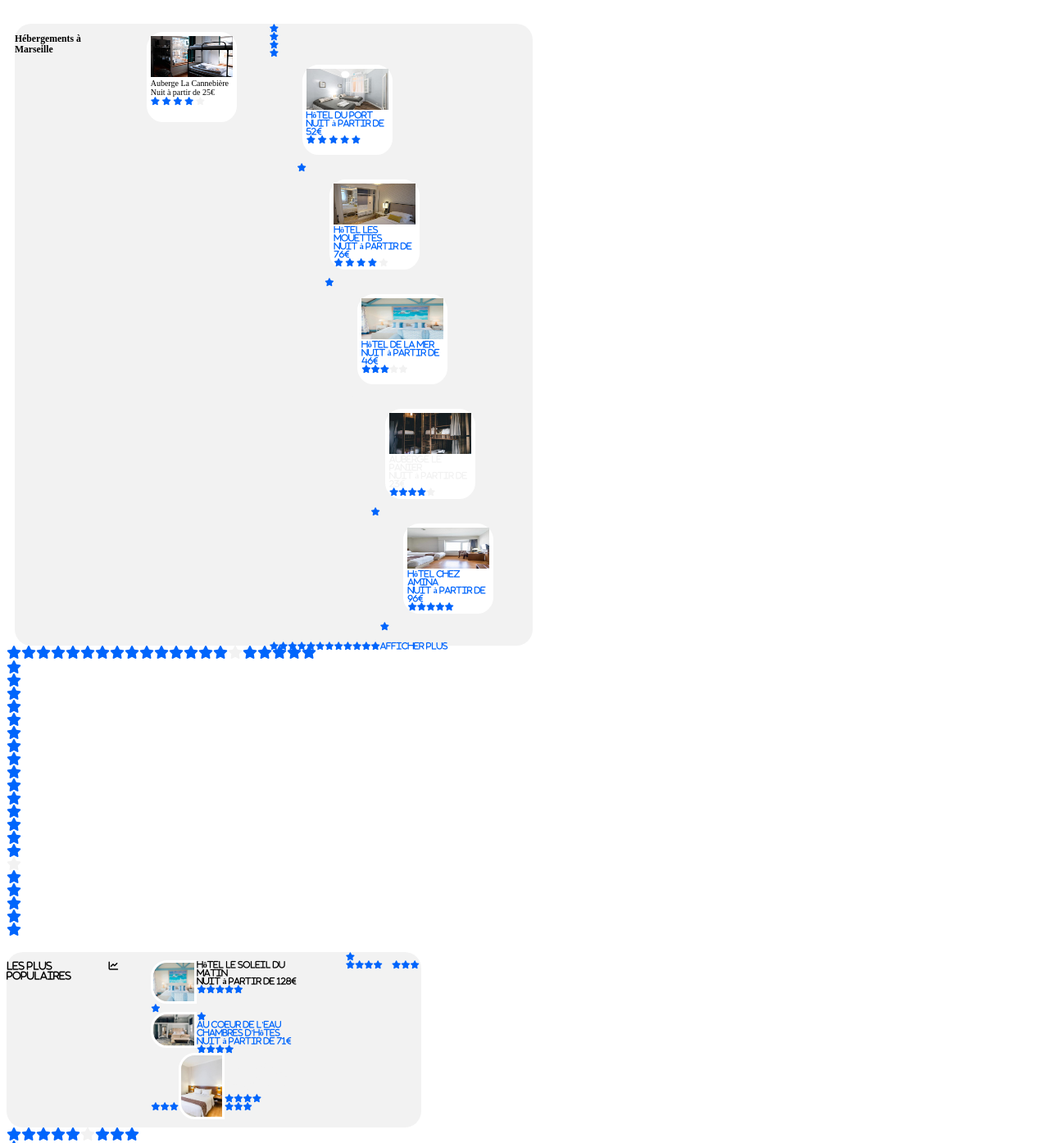
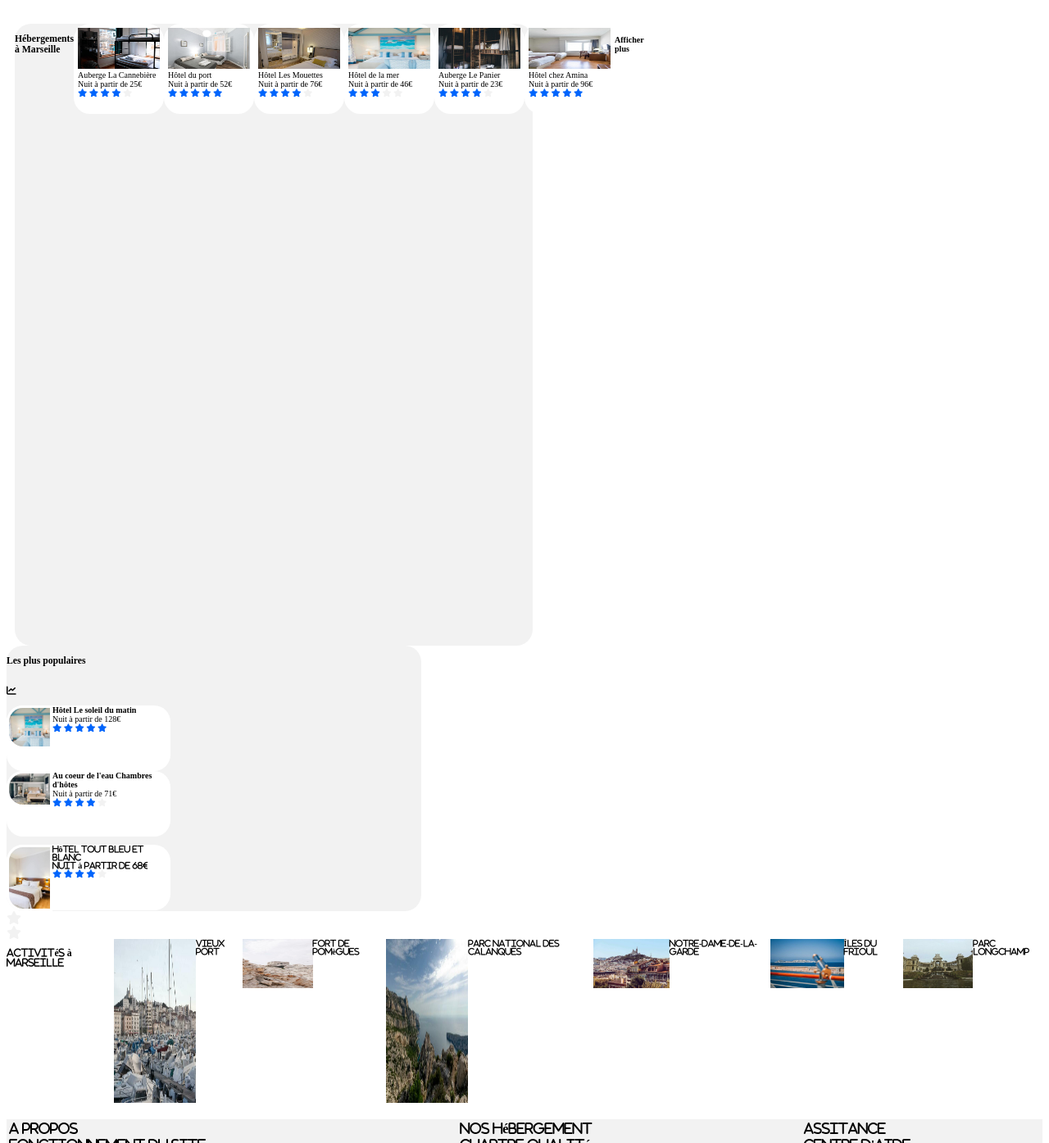
Before and after one commit to ajagen94/AjagenRamsamy_2_07072021, a plain HTML site: page index.html in a window 1280 px wide. Shown: the part 320-1715 px from the top of the page at 82% size. Drawn offline with Linux system fonts and the light colour scheme; a web font is replaced by a local one.

Commit message:
disposition flexbox css

```diff
--- a/css/styles.css
+++ b/css/styles.css
@@ -1,7 +1,7 @@
         @font-face {
                 font-family: 'Raleway';
-                src: url(raleway/Raleway-Regular.ttf);
-        }
+                src: url(raleway/Raleway-Regular.ttf);}
+
         body{background-color:white;font-family:Raleway;}
 
         #conteneur{ width:100%;margin:auto;}
@@ -9,41 +9,37 @@
         #haut{          display:flex;
                         height: 50px;
                         width: 10%;
+                        margin-left: 20px;
                         margin-bottom:30px;
                         background-color: white;}
 
         #liens{         display:flex;
-                        flex-direction: :row-reverse;
                         float: left;
                         width:auto;
                         text-align:center;
-                        margin-top:10px;
+                        margin-left:500px;
+                        margin-top:20px;
                         margin-right:20px;}
 
 
-        #liens a{
-
-                                text-align:center;
-                                font-size:24px;
+        #liens a{       text-align:center;
+                        font-size:15px;
                         width:auto;
-
-                                margin-top: auto;
-                                margin-left:20%;
-                                margin-right:10px;
-
-                                background-color:white;
-                            }
+                        margin-left: 20px;
+                        margin-right:20px;
+                        background-color:white;}
 
         #liens a:hover{border-top:solid 3px #0065FC;}
+
         #liens a:focus{border-top:solid 3px #0065FC;}
 
 
         a:visited{color: #0065FC;}
 
-        #lien1#lien3{color:#0065FC}
-        #lien2{color:black}
+        #lien1#lien3{color:#0065FC;}
+        #lien2{color:black;}
 
-        #button{        border:solid 1px #F2F2F2 }
+        #button{        border:solid 1px #F2F2F2;}
 
 
         #localisation { color:black;
@@ -53,7 +49,10 @@
                         background-color:#F2F2F2;
                         border-top-left-radius: 20px;
                         border-bottom-left-radius: 20px;}
-        #search         {width: auto;height: auto;}
+
+        #search         {width: auto;
+                        height: auto;}
+
         #recherche{     border-top-right-radius:20px;
                         border-bottom-right-radius: 20px;
                         width:30px;
@@ -61,7 +60,7 @@
                         color:white;
                         background-color:#0065FC;}
 
-        #logo{          color: #0065FC;
+        .logo{          color: #0065FC;
                         margin-left: 20px;
                         border:solid 1px #Deebff;
                         border-radius: 70% 70% 70% 70%;
@@ -86,6 +85,7 @@
 
 
         #milieu{        display:flex;
+
                         height:759px;
                         margin-top: 50px;
                         margin-left:10px;
@@ -96,35 +96,42 @@
                         background-color: #F2F2F2;
                         color: black;}
 
-        .imageheberge{         width:100px;
+        .imageheberge{  width:100px;
                         height: 50px;}
 
-        .border1{       border: solid 5px white;
+        .element {      border: solid 5px white;
                         border-radius: 20px;
                         background-color: white;
-                                width:100px;
-                                height:100px}
-
+                        width:150px;
+                        height:100px;}
 
 
         #articlecote{   display:flex;
+                        flex-direction: column;
                         width: 40%;
                         font-size:10px;
-                        margin-top: 20px;
-                        margin-left: 0px;
+
                         border-radius: 20px;
                         background-color: #F2F2F2;
                         color: black;}
 
+        .element2{      background-color: white;
+                        border-radius: 20px;
+                        color: black;
+                        width: 200px;
+                        height: 80px;}
+
+
 
         .flottant{      float: left;
                         width:50px;
+
                         border: solid 3px white;
                         border-top-left-radius: 20px;
                         border-bottom-left-radius: 20px;}
 
-        #etoilebleu{    color: #0065FC;}
-        #etoilegrise{   color:#F2F2F2;}
+        .etoilebleu{    color: #0065FC;}
+        .etoilegrise{   color:#F2F2F2;}
 
 
 
@@ -133,12 +140,14 @@
                         box-shadow: 6px 6px 6px #F2F2F2;
                         background-color: white;}
 
-        #figure{        text-align: center;}
+        #figure{        text-align: center;
+                        background-color: white;}
 
 
         #articlebas{    border: #F2F2F2;
                         display:flex;
-                        font-size: 10px;}
+                        font-size: 10px;
+                        color:black;}
 
 
         .imgactiv{      width:100px;
@@ -147,10 +156,10 @@
                         height: 200px;}
 
 
-        #bas{   height:200px;
+        #plan{          height:200px;
                         text-align:justify;
                         background-color:#F2F2F2;
-                width:100%
+                        width:100%;
                         margin-top: 20px;
                         color:black;}
 
--- a/index.html
+++ b/index.html
@@ -1,5 +1,6 @@
 <!DOCTYPE html>
 <html>
+
 <head>
     <meta charset="UTF-8">
     <link rel="stylesheet" type="text/css" href="./css/styles.css">
@@ -37,15 +38,17 @@
             <div id="saisie">
 
                 <form>
-            <i class="fas fa-map-marker-alt" id="localisation"></i><input type="search" placeholder="Marseille, France" size="20"><mot id="recherche">Rechercher</mot><br>
+                    <i class="fas fa-map-marker-alt" id="localisation"></i><input type="search"
+                        placeholder="Marseille, France" size="20">
+                    <mot id="recherche">Rechercher</mot><br>
                 </form>
             </div>
 
-            <p><b>Filtres   </b>
-                                <i class="fas fa-money-bill-wave" id="logo"></i><input type="button" value="Economique" class="filtre">
-                                <i class="fas fa-child" id="logo"></i><input type="button" value="Familial" class="filtre">
-                                <i class="fas fa-heart" id="logo"></i><input type="button" value="Romantique" class="filtre">
-                                <i class="fas fa-dog" id="logo"></i><input type="button" value="Animaux Autorisés" class="filtre"><br>
+            <p><b>Filtres </b>
+                <i class="fas fa-money-bill-wave logo"></i><input type="button" value="Economique" class="filtre">
+                <i class="fas fa-child logo"></i><input type="button" value="Familial" class="filtre">
+                <i class="fas fa-heart logo"></i><input type="button" value="Romantique" class="filtre">
+                <i class="fas fa-dog logo"></i><input type="button" value="Animaux Autorisés" class="filtre"><br>
                 <i class="fas fa-info" id="info"></i>Plus de 500 logements sont disponibles dans cette ville
             </p>
         </header>
@@ -53,32 +56,57 @@
 
 
         <article>
-        <div id="milieu"><p>
+            <div id="milieu">
                 <H3 id="heberge">Hébergements à Marseille</H3>
-                <figure class="border1"><img src="./images/hebergements/4_small/marcus-loke-WQJvWU_HZFo-unsplash.jpg" alt="chambre cannebiere" class="imageheberge"><figcaption>Auberge La Cannebière<br>Nuit à partir de 25€<br>
-                                                                                                                                                                                            <i class="fas fa-star" id="etoilebleu">
-                                                                                                                                                                                                <i class="fas fa-star" id="etoilebleu">
-                                                                                                                                                                                                    <i class="fas fa-star" id="etoilebleu">
-                                                                                                                                                                                                        <i class="fas fa-star" id="etoilebleu">
-                                                                                                                                                                                                            <i class="fas fa-star" id="etoilegrise"></i></figcaption></figure>
-                <figure class="border1"><img src="./images/hebergements/4_small/fred-kleber-gTbaxaVLvsg-unsplash.jpg" alt="chambre port" class="imageheberge"><figcaption>Hôtel du port<br>Nuit à partir de 52€<br
-                                                                                                                                                                            ><i class="fas fa-star" id="etoilebleu">
-                                                                                                                                                                                <i class="fas fa-star" id="etoilebleu">
-                                                                                                                                                                                    <i class="fas fa-star" id="etoilebleu">
-                                                                                                                                                                                        <i class="fas fa-star" id="etoilebleu">
-                                                                                                                                                                                            <i class="fas fa-star" id="etoilebleu"></i></figcaption></figure>
-                <figure class="border1"><img src="./images/hebergements/4_small/reisetopia-B8WIgxA_PFU-unsplash.jpg" alt="chambre mouette" class="imageheberge"><figcaption>Hôtel Les Mouettes<br>Nuit à partir de 76€<br>
-                                                                                                                                                                                <i class="fas fa-star" id="etoilebleu">
-                                                                                                                                                                                    <i class="fas fa-star" id="etoilebleu">
-                                                                                                                                                                                        <i class="fas fa-star" id="etoilebleu">
-                                                                                                                                                                                            <i class="fas fa-star" id="etoilebleu">
-                                                                                                                                                                                                <i class="fas fa-star" id="etoilegrise"></i></figcaption></figure>
-                <figure class="border1"><img src="./images/hebergements/4_small/annie-spratt-Eg1qcIitAuA-unsplash.jpg" alt="chambre mer" class="imageheberge"><figcaption>Hôtel de la mer<br>Nuit à partir de 46€<br><i class="fas fa-star" id="etoilebleu"><i class="fas fa-star" id="etoilebleu"><i class="fas fa-star" id="etoilebleu"><i class="fas fa-star" id="etoilegrise"><i class="fas fa-star" id="etoilegrise"></i></figcaption></figure>
-                <figure class="border1"><img src="./images/hebergements/4_small/nicate-lee-kT-ZyaiwBe0-unsplash.jpg" alt="chambre panier" class="imageheberge"><figcaption>Auberge Le Panier<br>Nuit à partir de 23€<br><i class="fas fa-star" id="etoilebleu"><i class="fas fa-star" id="etoilebleu"><i class="fas fa-star" id="etoilebleu"><i class="fas fa-star" id="etoilebleu"><i class="fas fa-star" id="etoilegrise"></i></figcaption></figure>
-                <figure class="border1"><img src="./images/hebergements/4_small/febrian-zakaria-M6S1WvfW68A-unsplash.jpg" alt="chambre amina" class="imageheberge"><figcaption>Hôtel chez Amina<br>Nuit à partir de 96€<br><i class="fas fa-star" id="etoilebleu"><i class="fas fa-star" id="etoilebleu"><i class="fas fa-star" id="etoilebleu"><i class="fas fa-star" id="etoilebleu"><i class="fas fa-star" id="etoilebleu"></i></figcaption></figure>
+                <div class="element"><img src="./images/hebergements/4_small/marcus-loke-WQJvWU_HZFo-unsplash.jpg" alt="chambre cannebiere" class="imageheberge">
+                    Auberge La Cannebière<br>Nuit à partir de 25€<br>
+                        <i class="fas fa-star etoilebleu"></i>
+                            <i class="fas fa-star etoilebleu"></i>
+                                <i class="fas fa-star etoilebleu"></i>
+                                    <i class="fas fa-star etoilebleu"></i>
+                                        <i class="fas fa-star etoilegrise"></i>
+                </div>
+                <div class="element"><img src="./images/hebergements/4_small/fred-kleber-gTbaxaVLvsg-unsplash.jpg" alt="chambre port" class="imageheberge">
+                    Hôtel du port<br>Nuit à partir de 52€<br>
+                        <i class="fas fa-star etoilebleu"></i>
+                            <i class="fas fa-star etoilebleu"></i>
+                                <i class="fas fa-star etoilebleu"></i>
+                                    <i class="fas fa-star etoilebleu"></i>
+                                        <i class="fas fa-star etoilebleu"></i>
+                </div>
+                <div class="element"><img src="./images/hebergements/4_small/reisetopia-B8WIgxA_PFU-unsplash.jpg" alt="chambre mouette" class="imageheberge">
+                    Hôtel Les Mouettes<br>Nuit à partir de 76€<br>
+                        <i class="fas fa-star etoilebleu"></i>
+                            <i class="fas fa-star etoilebleu"></i>
+                                <i class="fas fa-star etoilebleu"></i>
+                                    <i class="fas fa-star etoilebleu"></i>
+                                        <i class="fas fa-star etoilegrise"></i>
+                </div>
+                <div class="element"><img src="./images/hebergements/4_small/annie-spratt-Eg1qcIitAuA-unsplash.jpg" alt="chambre mer" class="imageheberge">
+                    Hôtel de la mer<br>Nuit à partir de 46€<br>
+                        <i class="fas fa-star etoilebleu"></i>
+                            <i class="fas fa-star etoilebleu"></i>
+                                <i class="fas fa-star etoilebleu"></i>
+                                    <i class="fas fa-star etoilegrise"></i>
+                                        <i class="fas fa-star etoilegrise"></i>
+                </div>
+                <div class="element"><img src="./images/hebergements/4_small/nicate-lee-kT-ZyaiwBe0-unsplash.jpg" alt="chambre panier" class="imageheberge">
+                    Auberge Le Panier<br>Nuit à partir de 23€<br>
+                        <i class="fas fa-star etoilebleu"></i>
+                            <i class="fas fa-star etoilebleu"></i>
+                                <i class="fas fa-star etoilebleu"></i>
+                                    <i class="fas fa-star etoilebleu"></i>
+                                        <i class="fas fa-star etoilegrise"></i>
+                </div>
+                <div class="element"><img src="./images/hebergements/4_small/febrian-zakaria-M6S1WvfW68A-unsplash.jpg" alt="chambre amina" class="imageheberge">
+                    Hôtel chez Amina<br>Nuit à partir de 96€<br>
+                        <i class="fas fa-star etoilebleu"></i>
+                            <i class="fas fa-star etoilebleu"></i>
+                                <i class="fas fa-star etoilebleu"></i>
+                                    <i class="fas fa-star etoilebleu"></i>
+                                        <i class="fas fa-star etoilebleu"></i>
+                </div>
                 <H4>Afficher plus</H4>
-
-                </p>
             </div>
         </article>
 
@@ -88,14 +116,32 @@
 
 
         <aside>
-        <div id="articlecote"><p>
-            <H3>Les plus populaires</H3><H3><i class="fas fa-chart-line"></i></H3>
-            <figure>
-            <img src="./images/hebergements/4_small/annie-spratt-Eg1qcIitAuA-unsplash.jpg" alt="chambre soleil" class="flottant" ><figcaption><b>Hôtel Le soleil du matin</b><br>Nuit à partir de 128€<br><i class="fas fa-star" id="etoilebleu"><i class="fas fa-star" id="etoilebleu"><i class="fas fa-star" id="etoilebleu"><i class="fas fa-star" id="etoilebleu"><i class="fas fa-star" id="etoilebleu"></i></figcaption>
-            <img src="./images/hebergements/4_small/aw-creative-VGs8z60yT2c-unsplash.jpg" alt="chambre hot" class="flottant" ><figcaption><b>Au coeur de l'eau Chambres d'hôtes</b><br>Nuit à partir de 71€<br><i class="fas fa-star" id="etoilebleu"><i class="fas fa-star" id="etoilebleu"><i class="fas fa-star" id="etoilebleu"><i class="fas fa-star" id="etoilebleu"><i class="fas fa-star" id="etoilegrise"></figcaption>
-            <img src="./images/hebergements/4_small/febrian-zakaria-sjvU0THccQA-unsplash.jpg" alt="chambre bleu" class="flottant" ><figcaption><b>Hôtel Tout bleu et Blanc</b><br>Nuit à partir de 68€<br><i class="fas fa-star" id="etoilebleu"><i class="fas fa-star" id="etoilebleu"><i class="fas fa-star" id="etoilebleu"><i class="fas fa-star" id="etoilebleu"><i class="fas fa-star" id="etoilegrise"></i></figcaption>
-            </figure>
-            </p>
+            <div id="articlecote">
+                <H3>Les plus populaires</H3>
+                <H3><i class="fas fa-chart-line"></i></H3>
+
+                    <div class="element2"><img src="./images/hebergements/4_small/annie-spratt-Eg1qcIitAuA-unsplash.jpg" alt="chambre soleil" class="flottant">
+                    <b>Hôtel Le soleil du matin</b><br>Nuit à partir de 128€<br>
+                        <i class="fas fa-star etoilebleu"></i>
+                            <i class="fas fa-star etoilebleu"></i>
+                                <i class="fas fa-star etoilebleu"></i>
+                                    <i class="fas fa-star etoilebleu"></i>
+                                        <i class="fas fa-star etoilebleu"></i></div>
+                    <div class="element2"><img src="./images/hebergements/4_small/aw-creative-VGs8z60yT2c-unsplash.jpg" alt="chambre hot" class="flottant">
+                    <b>Au coeur de l'eau Chambres d'hôtes</b><br>Nuit à partir de 71€<br>
+                        <i class="fas fa-star etoilebleu"></i>
+                            <i class="fas fa-star etoilebleu"></i>
+                                <i class="fas fa-star etoilebleu"></i>
+                                    <i class="fas fa-star etoilebleu"></i>
+                                        <i class="fas fa-star etoilegrise"></div>
+                    <div class="element2"><img src="./images/hebergements/4_small/febrian-zakaria-sjvU0THccQA-unsplash.jpg" alt="chambre bleu" class="flottant">
+                    <b>Hôtel Tout bleu et Blanc</b><br>Nuit à partir de 68€<br>
+                        <i class="fas fa-star etoilebleu"></i>
+                            <i class="fas fa-star etoilebleu"></i>
+                                <i class="fas fa-star etoilebleu"></i>
+                                    <i class="fas fa-star etoilebleu"></i>
+                                        <i class="fas fa-star etoilegrise"></i></div>
+
                 </div>
         </aside>
 
@@ -103,13 +149,12 @@
             <div id="articlebas">
                 <p>
                 <H3 id="activite">Activités à Marseille</H3>
-                <figure><img src="./images/activites/4_small/reno-laithienne-QUgJhdY5Fyk-unsplash.jpg" alt="port" class="imgactivbis"><b>Vieux Port</b>
+                    <img src="./images/activites/4_small/reno-laithienne-QUgJhdY5Fyk-unsplash.jpg" alt="port" class="imgactivbis"><b>Vieux Port</b>
                     <img src="./images/activites/4_small/paul-hermann-QFTrLdQIRhI-unsplash.jpg" alt="fort" class="imgactiv"><b>Fort de Pomègues</b>
-                <img src="./images/activites/4_small/kilyan-sockalingum-NR8-cBCN3aI-unsplash.jpg"alt="parc calanque" class="imgactivbis"><b>Parc National des Calanques</b>
+                    <img src="./images/activites/4_small/kilyan-sockalingum-NR8-cBCN3aI-unsplash.jpg"  alt="parc calanque" class="imgactivbis"><b>Parc National des Calanques</b>
                     <img src="./images/activites/4_small/florian-wehde-xW9e8gdotxI-unsplash.jpg" alt="notre dame" class="imgactiv"><b>Notre-Dame-de-La-Garde</b>
-                <img src="./images/activites/4_small/kevin-hikari-rV_Qd1l-VXg-unsplash.jpg" alt="fioul" class="imgactiv"><b>Îles du Frioul</b>
+                    <img src="./images/activites/4_small/kevin-hikari-rV_Qd1l-VXg-unsplash.jpg" alt="frioul" class="imgactiv"><b>Îles du Frioul</b>
                     <img src="./images/activites/4_small/lena-paulin-wH2-EJoDcV0-unsplash.jpg" alt="parc longchamp" class="imgactiv"><b>Parc Longchamp</b>
-                </figure>
 
                 </p>
             </div>
@@ -119,17 +164,32 @@
 
 
         <footer>
-        <div id="bas">
+            <div id="plan">
                 <table id="enbas">
 
-    <tr><th>A propos</th><th>Nos hébergement</th><th>Assitance</th></tr>
-    <tr><td>Fonctionnement du site</td><td>Chartre qualité</td><td>Centre d'aide</td></tr>
-    <tr><td>Conditions générales de vente</td><td>Soumettre votre hotel</td><td>Nous contacter</td></tr>
-    <tr><td colspan=3>Données et confidentialités</td></tr>
+                    <tr>
+                        <th>A propos</th>
+                        <th>Nos hébergement</th>
+                        <th>Assitance</th>
+                    </tr>
+                    <tr>
+                        <td>Fonctionnement du site</td>
+                        <td>Chartre qualité</td>
+                        <td>Centre d'aide</td>
+                    </tr>
+                    <tr>
+                        <td>Conditions générales de vente</td>
+                        <td>Soumettre votre hotel</td>
+                        <td>Nous contacter</td>
+                    </tr>
+                    <tr>
+                        <td colspan=3>Données et confidentialités</td>
+                    </tr>
+                </table>
+            </div>
+        </footer>
 
-    </table></div>
-
-        </footer>
     </div>
 </body>
+
 </html>
```
Lines whose indentation alone changed are shown as unchanged.
